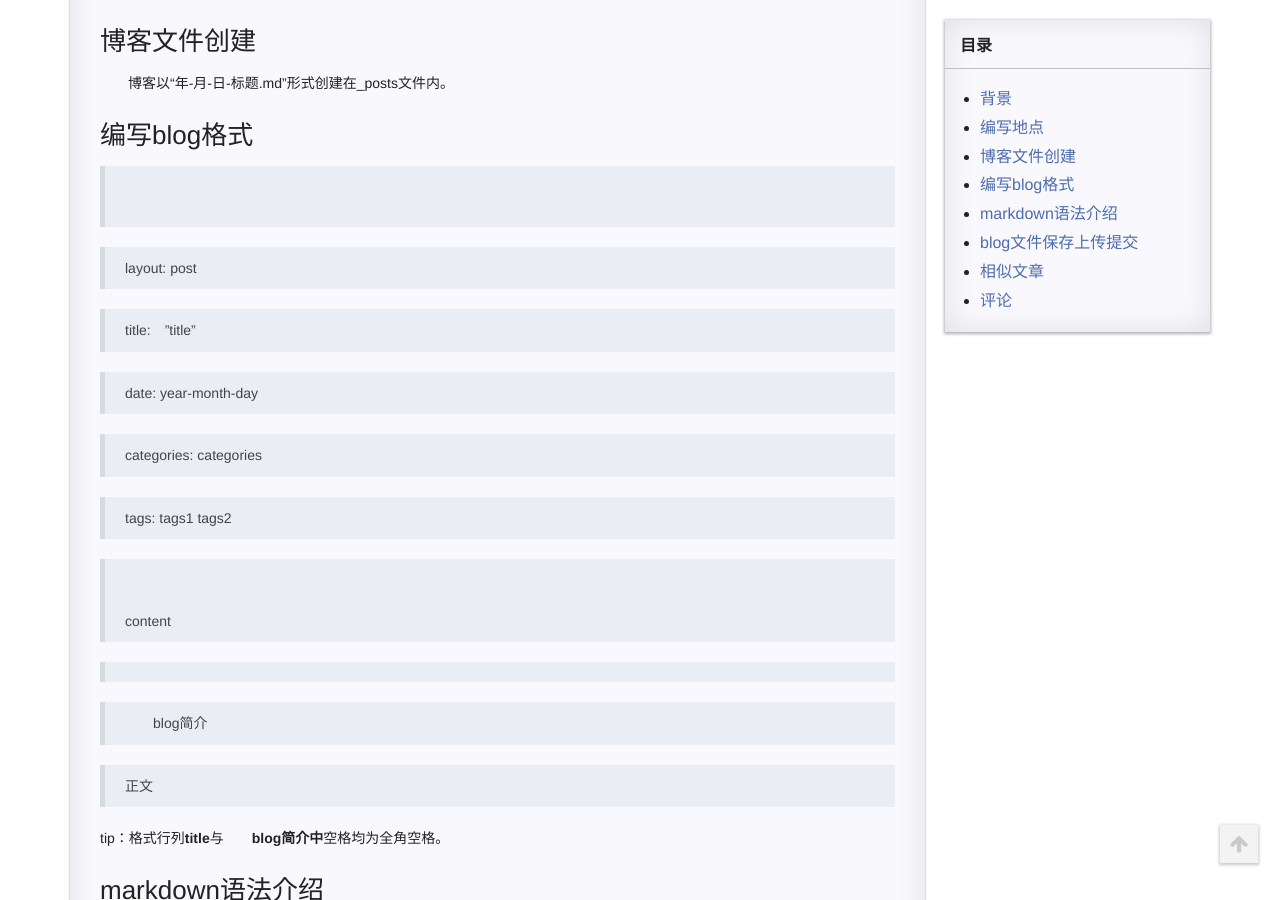
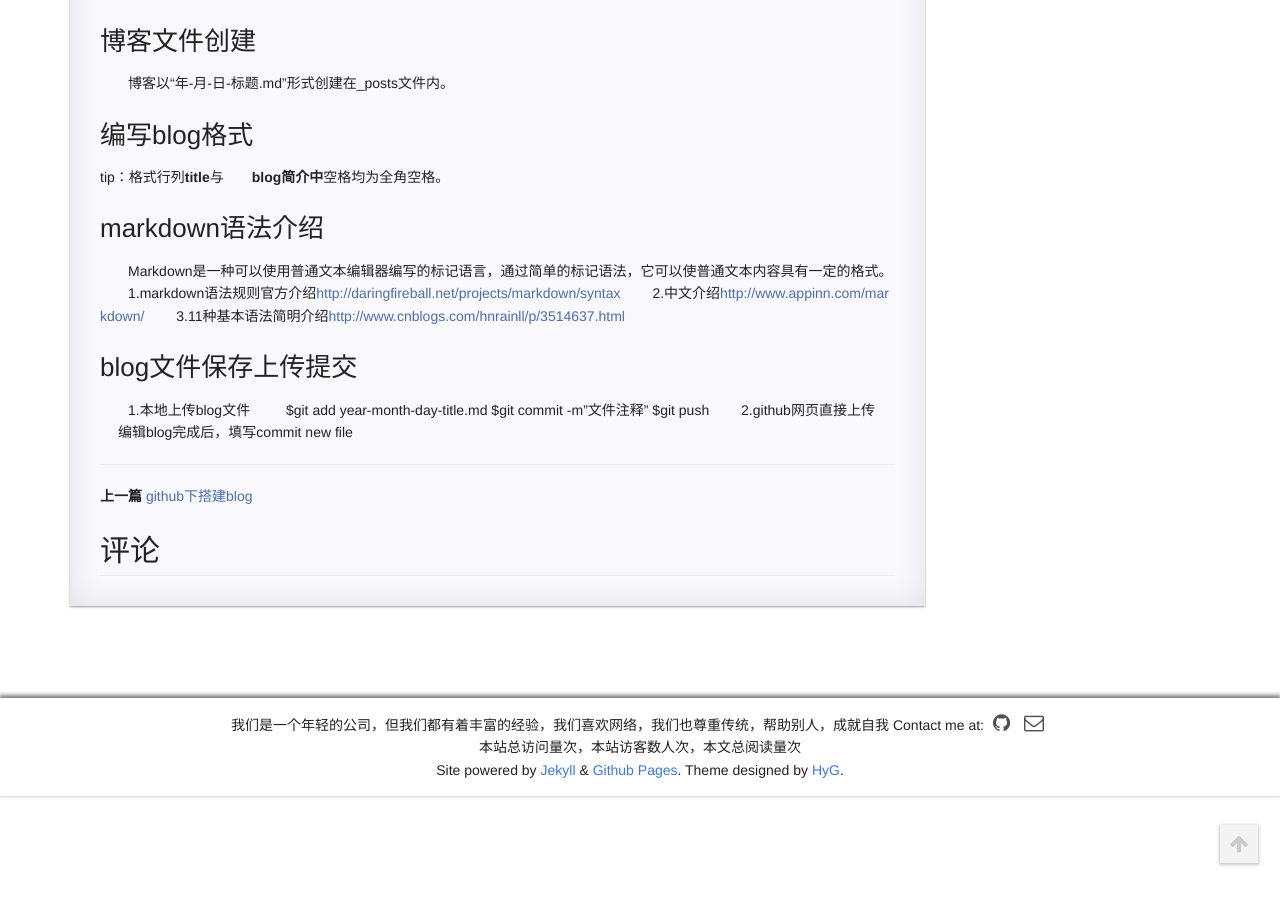
Before and after one commit to Dongwublog/Dongwublog.github.io, a Jekyll site: the page built from _posts/2016-8-9-markdown语法简述.md, in a window 1280 px wide and 900 px high, scrolled down 524 px. Built offline with Jekyll 4.4.1, drawn with Linux system fonts in a browser that asks for light colours; comment, search, counter and statistics services are not loaded.

Commit message:
Update 2016-8-9-markdown语法简述.md

```diff
--- a/_posts/2016-8-9-markdown语法简述.md
+++ b/_posts/2016-8-9-markdown语法简述.md
@@ -26,32 +26,6 @@
 
 ### 编写blog格式
 
-> ---
-
-> layout: post
-
-> title:　"title"
-
-> date:   year-month-day
-
-> categories: categories
-
-> tags: tags1 tags2
-
-> ---
->
-> content
-
-> {:toc}
-
-> 　　blog简介
->
-
-> 正文
-
-
-
-
 tip：格式行列**title**与**　　blog简介中**空格均为全角空格。
 
 ### markdown语法介绍
```
